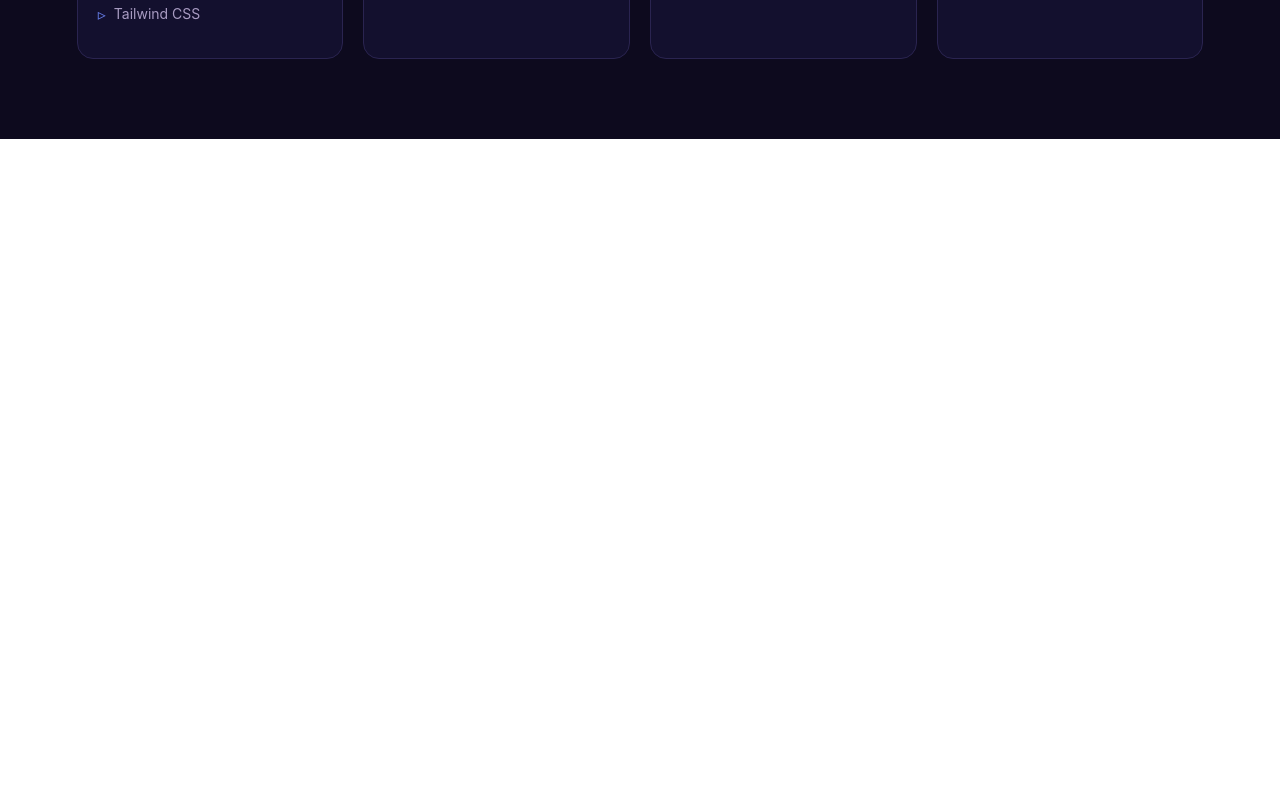
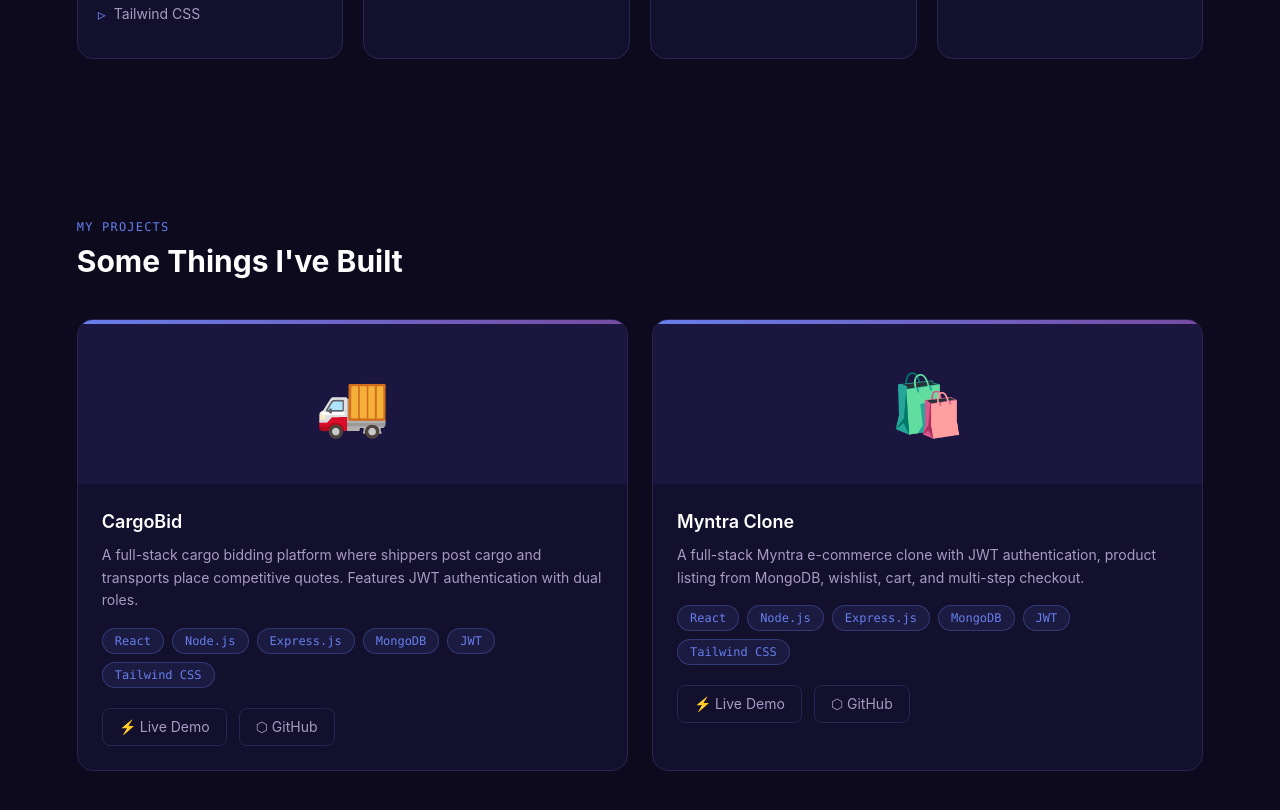
Before and after one commit to abhishekprajapativns/-abhishek-portfolio, a React (Vite) app: page / in a window 1280 px wide. Shown: the part 1740-2550 px from the top of the page. Before the commit the page ends 1879 px from the top, so only its background shows below. Built offline with nearby package versions, Linux system fonts and the light colour scheme.

Commit message:
feat: add Projects component

```diff
--- a/src/App.jsx
+++ b/src/App.jsx
@@ -2,6 +2,7 @@
 import Hero from "./components/Hero";
 import About from "./components/About";
 import Skills from "./components/Skills";
+import Projects from "./components/Projects";
 
 function App() {
   return (
@@ -10,6 +11,7 @@
       <Hero />
       <About />
       <Skills />
+      <Projects />
     </div>
   );
 }
--- a/src/components/Projects.jsx
+++ b/src/components/Projects.jsx
@@ -0,0 +1,105 @@
+const projects = [
+  {
+    title: "CargoBid",
+    description:
+      "A full-stack cargo bidding platform where shippers post cargo and transports place competitive quotes. Features JWT authentication with dual roles.",
+    techs: ["React", "Node.js", "Express.js", "MongoDB", "JWT", "Tailwind CSS"],
+    live: "https://cargo-bid.vercel.app",
+    github: "https://github.com/abhishekprajapativns/CargoBid",
+    emoji: "🚚",
+  },
+
+  {
+    title: "Myntra Clone",
+    description:
+      "A full-stack Myntra e-commerce clone with JWT authentication, product listing from MongoDB, wishlist, cart, and multi-step checkout.",
+    techs: ["React", "Node.js", "Express.js", "MongoDB", "JWT", "Tailwind CSS"],
+    live: "https://myntra-clone-bay-three.vercel.app",
+    github: "https://github.com/abhishekprajapativns/myntra-clone",
+    emoji: "🛍️",
+  },
+];
+
+function Projects() {
+  return (
+    <section id="projects" className="py-20 px-[6%]">
+      {/* Section Label */}
+      <p className="text-xs font-mono text-[#667eea] tracking-widest uppercase mb-2">
+        My Projects
+      </p>
+
+      {/* Section Title */}
+      <h2 className="text-3xl font-bold text-white mb-10">
+        Some Things I've Built
+      </h2>
+
+      {/* Projects Grid */}
+      <div className="grid grid-cols-1 md:grid-cols-2 gap-6">
+        {projects.map((project) => (
+          <div
+            key={project.title}
+            className="bg-[#13102e] border border-[#2a2450] rounded-2xl overflow-hidden hover:border-[#667eea] transition-colors group"
+          >
+            {/* Top gradient line */}
+            <div
+              className="h-1"
+              style={{
+                background: "linear-gradient(90deg, #667eea, #764ba2)",
+              }}
+            />
+
+            {/* Emoji placeholder */}
+            <div className="h-40 flex items-center justify-center text-6xl bg-[#1a1640]">
+              {project.emoji}
+            </div>
+
+            {/* Content */}
+            <div className="p-6">
+              <h3 className="text-white font-semibold text-lg mb-2">
+                {project.title}
+              </h3>
+              <p className="text-[#a89bc2] text-sm leading-relaxed mb-4">
+                {project.description}
+              </p>
+
+              {/* Tech chips */}
+              <div className="flex flex-wrap gap-2 mb-5">
+                {project.techs.map((tech) => (
+                  <span
+                    key={tech}
+                    className="text-xs font-mono px-3 py-1 rounded-full text-[#667eea] border border-[#667eea]/30 bg-[#667eea]/10"
+                  >
+                    {tech}
+                  </span>
+                ))}
+              </div>
+
+              {/* Buttons */}
+              <div className="flex gap-3">
+                <a
+                  href={project.live}
+                  target="_blank"
+                  rel="noopener noreferrer"
+                  className="text-sm px-4 py-2 rounded-lg border border-[#2a2450] text-[#a89bc2] hover:border-[#667eea] hover:text-[#667eea] transition-all"
+                >
+                  ⚡ Live Demo
+                </a>
+
+                <a
+                  href={project.github}
+                  target="_blank"
+                  rel="noopener noreferrer"
+                  className="text-sm px-4 py-2 rounded-lg border border-[#2a2450] text-[#a89bc2] hover:border-[#667eea] hover:text-[#667eea] transition-all"
+                >
+                  ⬡ GitHub
+                </a>
+              </div>
+            </div>
+          </div>
+        ))}
+      </div>
+    </section>
+  );
+}
+
+export default Projects;
```
